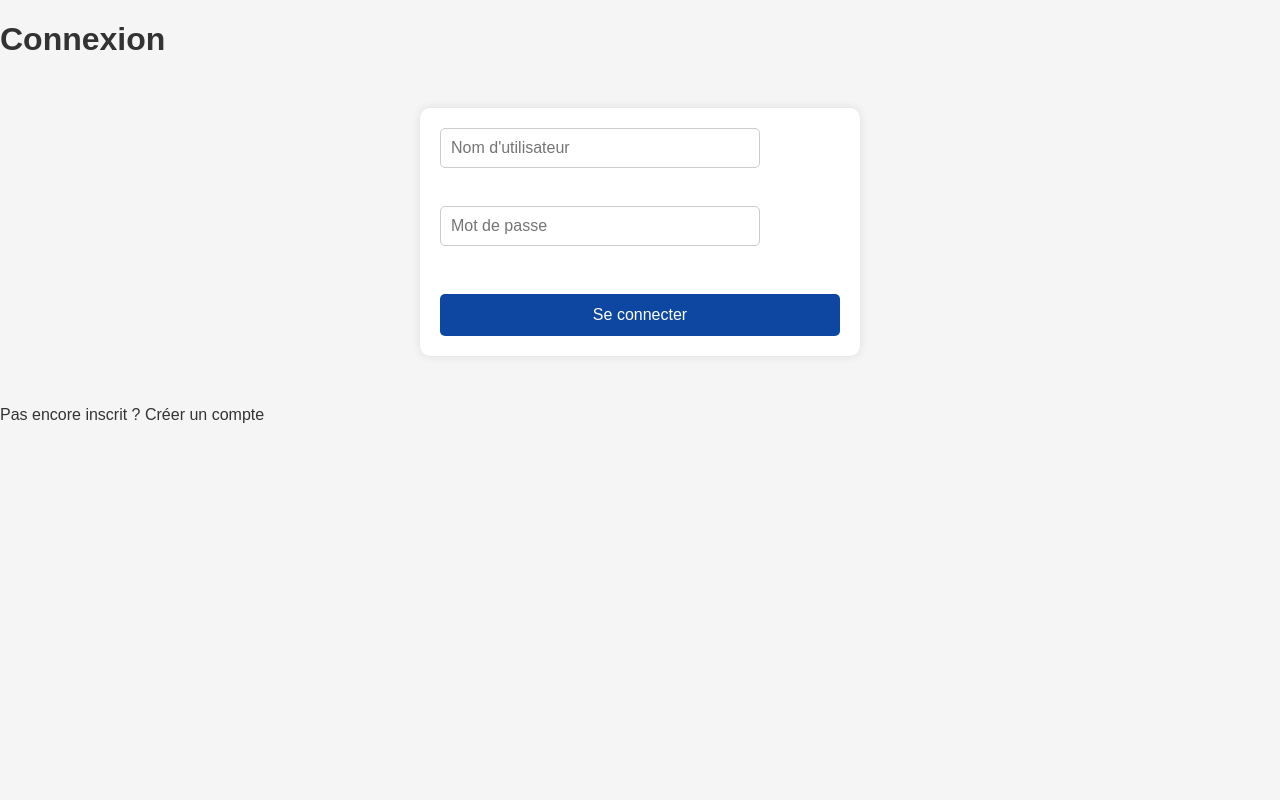
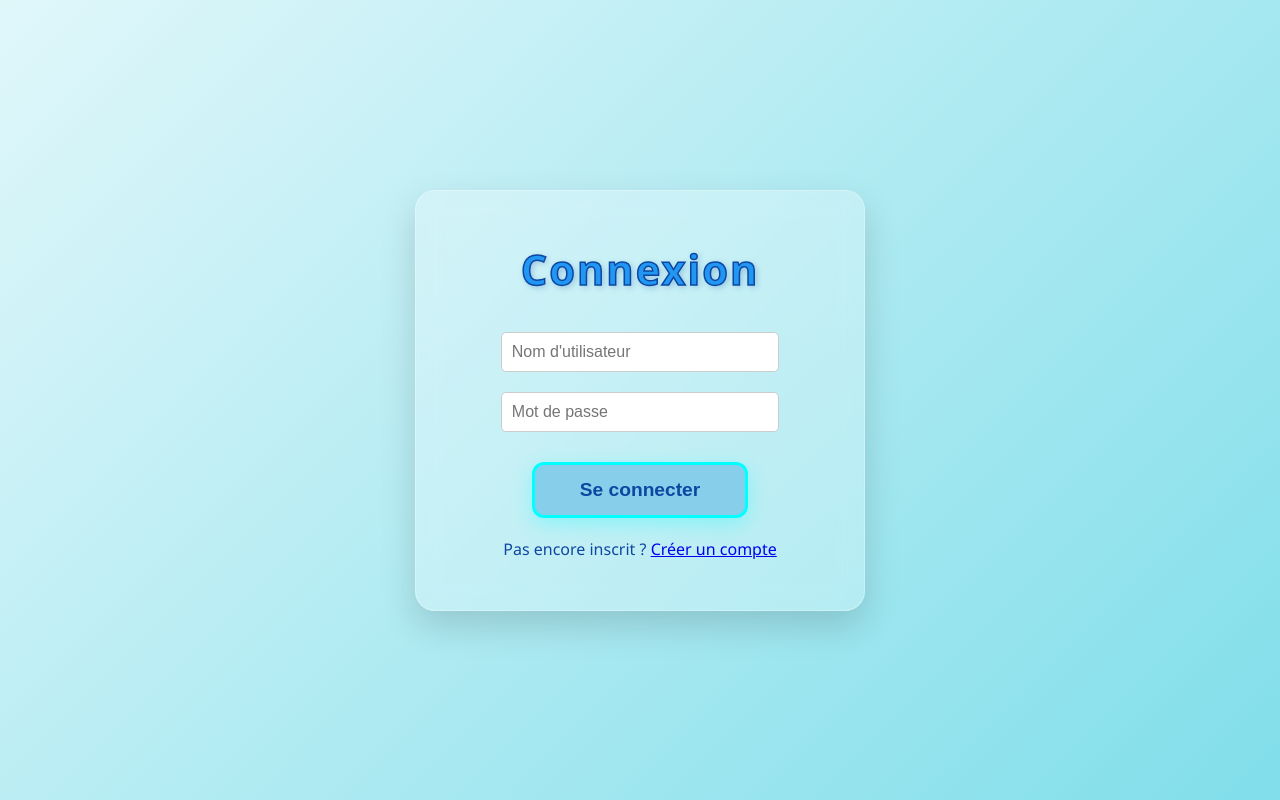
Before and after one commit to Lazyprobg/french-reborn, a Flask app: page /connexion in a window 1280 px wide. Run offline with Flask 3, Linux system fonts and the light colour scheme.

Commit message:
Update style.css

```diff
--- a/static/style.css
+++ b/static/style.css
@@ -1,207 +1,228 @@
-/* ==========================
-   GLOBAL
-========================== */
-body {
+/* ============================= */
+/* RESET + BASE */
+/* ============================= */
+* {
     margin: 0;
-    font-family: Arial, Helvetica, sans-serif;
-    background-color: #f5f5f5;
-    color: #333;
-}
-
-a {
-    text-decoration: none;
-    color: inherit;
-}
-
-button {
-    cursor: pointer;
-}
-
-/* ==========================
-   FORMULAIRES (connexion / inscription)
-========================== */
-form {
-    display: flex;
-    flex-direction: column;
-    max-width: 400px;
-    margin: 50px auto;
-    padding: 20px;
-    background-color: #fff;
-    border-radius: 10px;
-    box-shadow: 0 0 10px rgba(0,0,0,0.1);
-}
-
-form input {
-    padding: 12px;
-    margin-bottom: 15px;
-    border-radius: 5px;
-    border: 1px solid #ccc;
-    font-size: 16px;
-    width: 100%;
+    padding: 0;
     box-sizing: border-box;
 }
 
-form button {
-    padding: 12px;
-    border: none;
-    border-radius: 5px;
-    background-color: #0d47a1;
-    color: white;
-    font-size: 16px;
-    transition: background-color 0.3s;
+body {
+    font-family: 'Segoe UI', Tahoma, Geneva, Verdana, sans-serif;
+    background: linear-gradient(135deg, #e0f7fa 0%, #80deea 100%);
+    min-height: 100vh;
+    display: flex;
+    align-items: center;
+    justify-content: center;
+    color: #0d47a1;
 }
 
-form button:hover {
-    background-color: #1565c0;
+/* ============================= */
+/* CONTAINER GÉNÉRIQUE (LOGIN, INSCRIPTION, CHAT) */
+/* ============================= */
+.container, .chat-container {
+    width: 100%;
+    max-width: 450px;
+    text-align: center;
+    background: rgba(255, 255, 255, 0.25);
+    padding: 50px;
+    border-radius: 20px;
+    backdrop-filter: blur(12px);
+    box-shadow: 0 15px 35px rgba(0, 0, 0, 0.15);
+    border: 1px solid rgba(255, 255, 255, 0.3);
+    animation: fadeInUp 0.8s ease-out;
 }
 
-/* ==========================
-   CHAT CONTAINER
-========================== */
-.chat-container {
-    max-width: 800px;
-    margin: 20px auto;
-    background-color: #fff;
-    border-radius: 10px;
-    box-shadow: 0 0 10px rgba(0,0,0,0.1);
-    padding: 15px;
-    display: flex;
-    flex-direction: column;
-    height: 80vh;
+/* ============================= */
+/* TITRES */
+/* ============================= */
+.title {
+    color: #2196f3;
+    font-size: 2.6em;
+    margin-bottom: 35px;
+    -webkit-text-stroke: 1.5px #0d47a1;
+    text-shadow: 2px 2px 6px rgba(13, 71, 161, 0.3);
+    letter-spacing: 2px;
 }
 
-/* ==========================
-   MESSAGES
-========================== */
+/* ============================= */
+/* BOUTONS */
+/* ============================= */
+.welcome-button, .send-button, .emoji-button {
+    display: inline-block;
+    text-decoration: none;
+    background-color: #87ceeb;
+    border: 3px solid #00ffff;
+    color: #0d47a1;
+    padding: 14px 45px;
+    font-size: 1.2em;
+    font-weight: bold;
+    border-radius: 12px;
+    cursor: pointer;
+    transition: all 0.25s ease;
+    box-shadow: 0 6px 20px rgba(0, 255, 255, 0.3);
+}
+
+.welcome-button:hover, .send-button:hover, .emoji-button:hover {
+    background-color: #b3e5fc;
+    transform: translateY(-3px);
+    box-shadow: 0 10px 25px rgba(0, 255, 255, 0.5);
+}
+
+.welcome-button:active, .send-button:active, .emoji-button:active {
+    transform: translateY(0);
+    box-shadow: 0 4px 10px rgba(0, 255, 255, 0.3);
+}
+
+/* ============================= */
+/* ANIMATION */
+/* ============================= */
+@keyframes fadeInUp {
+    from {
+        opacity: 0;
+        transform: translateY(25px);
+    }
+    to {
+        opacity: 1;
+        transform: translateY(0);
+    }
+}
+
+/* ============================= */
+/* MESSAGES CHAT */
+/* ============================= */
 .messages-container {
     flex: 1;
     overflow-y: auto;
-    margin-bottom: 10px;
+    padding: 15px;
+}
+
+.message-date {
+    text-align: center;
+    font-size: 0.8em;
+    color: #1565c0;
+    margin: 18px 0;
+    opacity: 0.8;
 }
 
 .message {
     display: flex;
-    margin-bottom: 10px;
     align-items: flex-start;
+    margin-bottom: 16px;
 }
 
-.message .avatar {
-    width: 40px;
-    height: 40px;
-    background-color: #ccc;
+.avatar {
+    width: 46px;
+    height: 46px;
     border-radius: 50%;
-    margin-right: 10px;
+    background: linear-gradient(135deg, #0d47a1, #1976d2);
+    margin-right: 12px;
     flex-shrink: 0;
+    box-shadow: 0 4px 10px rgba(0, 0, 0, 0.2);
 }
 
-.message .message-content {
-    max-width: 90%;
+.message-content {
+    background: rgba(255, 255, 255, 0.65);
+    border-radius: 14px;
+    padding: 10px 14px;
+    max-width: 72%;
+    box-shadow: 0 4px 12px rgba(0,0,0,0.12);
+}
+
+.role {
+    font-size: 0.7em;
+    font-weight: bold;
+    color: #0d47a1;
+    text-transform: uppercase;
+    opacity: 0.85;
+}
+
+.role.owner {
+    color: red; /* Propriétaire en rouge */
+}
+
+.username {
+    font-size: 0.85em;
+    font-weight: bold;
+    color: #1565c0;
+    margin-bottom: 4px;
+}
+
+.text {
+    font-size: 0.95em;
+    color: #08306b;
+    line-height: 1.4em;
     word-wrap: break-word;
 }
 
-.message .role {
-    font-weight: bold;
-}
-
-.message .username {
-    font-weight: bold;
-    margin-right: 5px;
-}
-
-.message .text {
-    margin-top: 2px;
-}
-
-/* Date separator */
-.message-date {
-    text-align: center;
-    font-size: 12px;
-    color: #777;
-    margin: 10px 0;
-}
-
-/* ==========================
-   CHAT INPUT
-========================== */
+/* ============================= */
+/* BARRE D'ENVOI CHAT */
+/* ============================= */
 .chat-input-container {
     display: flex;
-    gap: 5px;
+    align-items: center;
+    gap: 10px;
+    padding-top: 15px;
+    border-top: 1px solid rgba(0, 0, 0, 0.1);
 }
 
 #message-input {
     flex: 1;
-    padding: 12px;
-    font-size: 16px;
-    border-radius: 5px;
-    border: 1px solid #ccc;
-    box-sizing: border-box;
+    padding: 12px 14px;
+    border-radius: 10px;
+    border: 1px solid rgba(13, 71, 161, 0.3);
+    font-size: 1em;
+    outline: none;
 }
 
-.send-button, .emoji-button {
-    padding: 12px 20px;
-    border: none;
-    border-radius: 5px;
-    background-color: #0d47a1;
-    color: white;
-    font-size: 16px;
-    transition: background-color 0.3s;
+#message-input:focus {
+    border-color: #2196f3;
 }
 
-.send-button:hover, .emoji-button:hover {
-    background-color: #1565c0;
-}
-
-/* ==========================
-   ADMIN BUTTONS
-========================== */
+/* ============================= */
+/* BOUTONS ADMIN (MUTE / UNMUTE) */
+/* ============================= */
 #admin-controls {
     display: flex;
     gap: 5px;
+    margin-bottom: 10px;
 }
 
 #mute-btn, #unmute-btn {
     padding: 10px 15px;
     border: none;
     border-radius: 5px;
+    font-size: 14px;
+    color: white;
+    cursor: pointer;
+    transition: 0.2s;
+}
+
+#mute-btn {
     background-color: #ff5722;
-    color: white;
-    font-size: 14px;
-    transition: background-color 0.3s;
+}
+
+#mute-btn:hover {
+    background-color: #e64a19;
 }
 
 #unmute-btn {
     background-color: #4caf50;
 }
 
-#mute-btn:hover {
-    background-color: #e64a19;
-}
-
 #unmute-btn:hover {
     background-color: #388e3c;
 }
 
-/* ==========================
-   RESPONSIVE
-========================== */
+/* ============================= */
+/* RESPONSIVE MOBILE */
+/* ============================= */
 @media (max-width: 768px) {
-
-    /* Formulaire centrage mobile */
-    form {
-        margin: 20px 10px;
-        padding: 15px;
-    }
-
-    /* Chat container full screen */
-    .chat-container {
-        width: 100%;
-        height: 100vh;
-        padding: 10px;
-        border-radius: 0;
-    }
-
-    .messages-container {
-        max-height: calc(100vh - 140px);
+    .container, .chat-container {
+        width: 95%;
+        max-width: 100%;
+        padding: 20px;
+        border-radius: 15px;
     }
 
     .chat-input-container {
@@ -209,13 +230,17 @@ form button:hover {
         gap: 5px;
     }
 
-    .send-button, .emoji-button {
-        width: 100%;
-    }
-
     #message-input {
         width: 100% !important;
         font-size: 1em !important;
         padding: 12px !important;
     }
+
+    .send-button, .emoji-button {
+        width: 100%;
+    }
+
+    .messages-container {
+        max-height: calc(100vh - 180px);
+    }
 }
```
